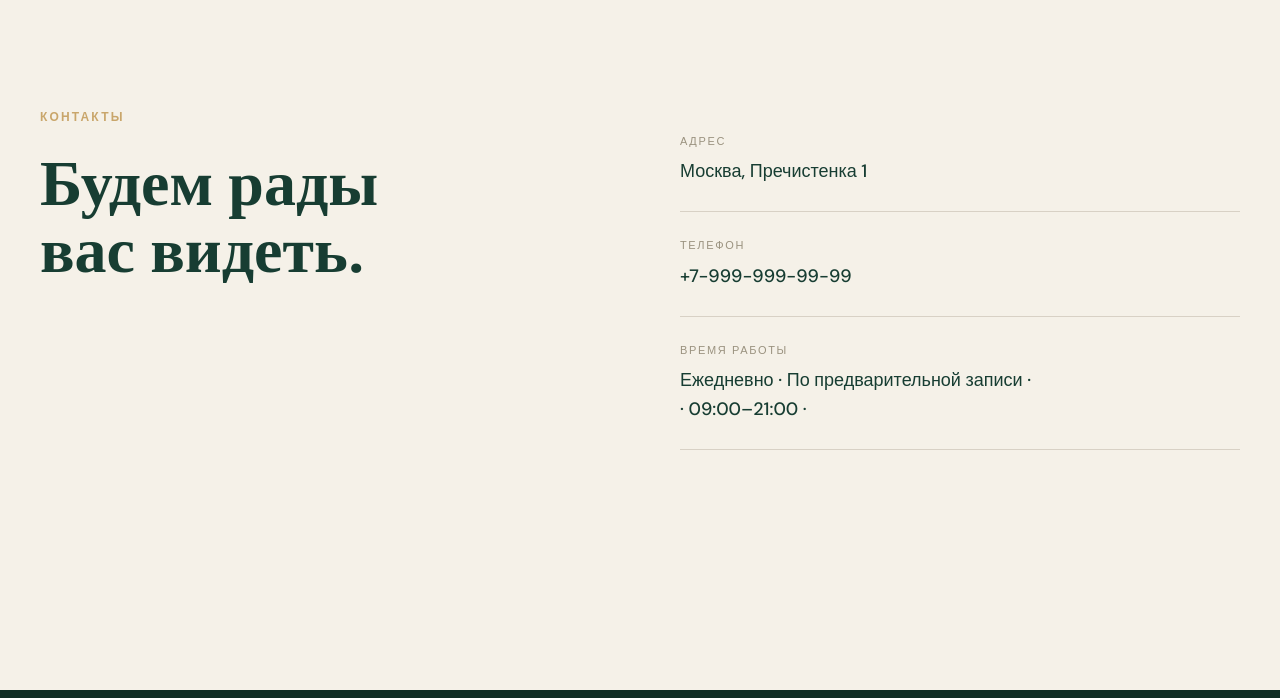
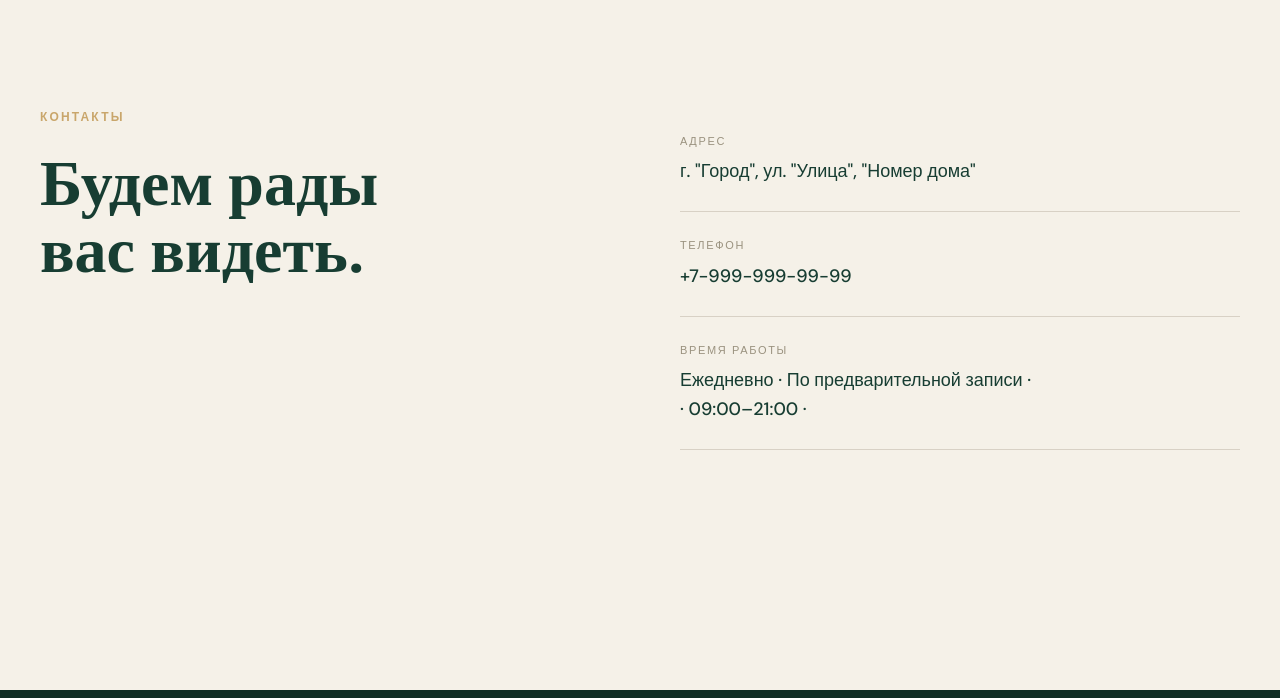
Before and after one commit to kazantsevanady06-crypto/AMOR, a plain HTML site: page index.html in a window 1280 px wide. Shown: the part 5361-6059 px from the top of the page. Drawn offline with nearby package versions, Linux system fonts and the light colour scheme.

Commit message:
Update index.html

```diff
--- a/index.html
+++ b/index.html
@@ -646,7 +646,7 @@
                     </span>
 
                     <strong>
-                        Москва, Пречистенка 1
+                         г. "Город", ул. "Улица", "Номер дома"
                     </strong>
 
                 </div>
```
